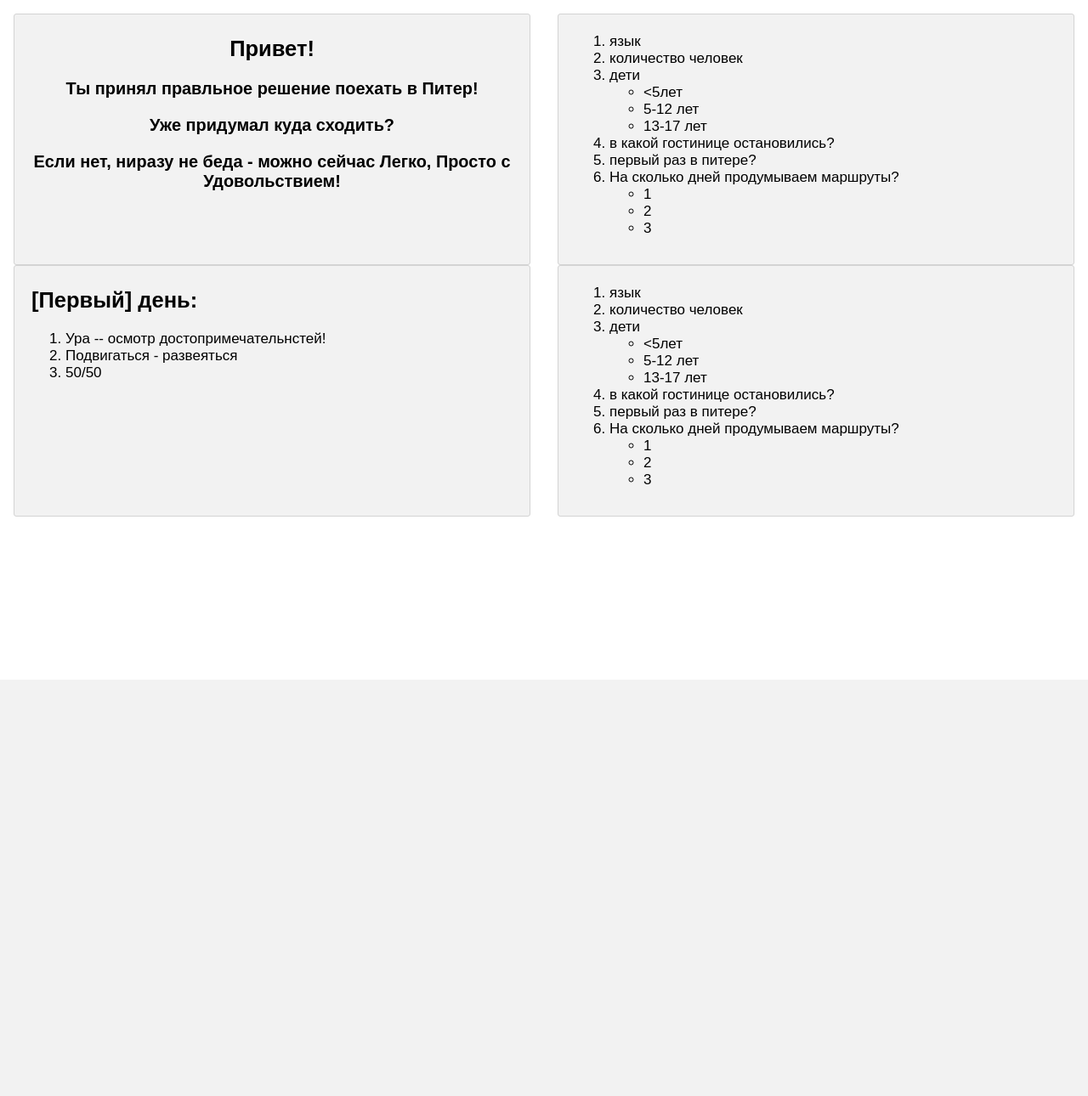
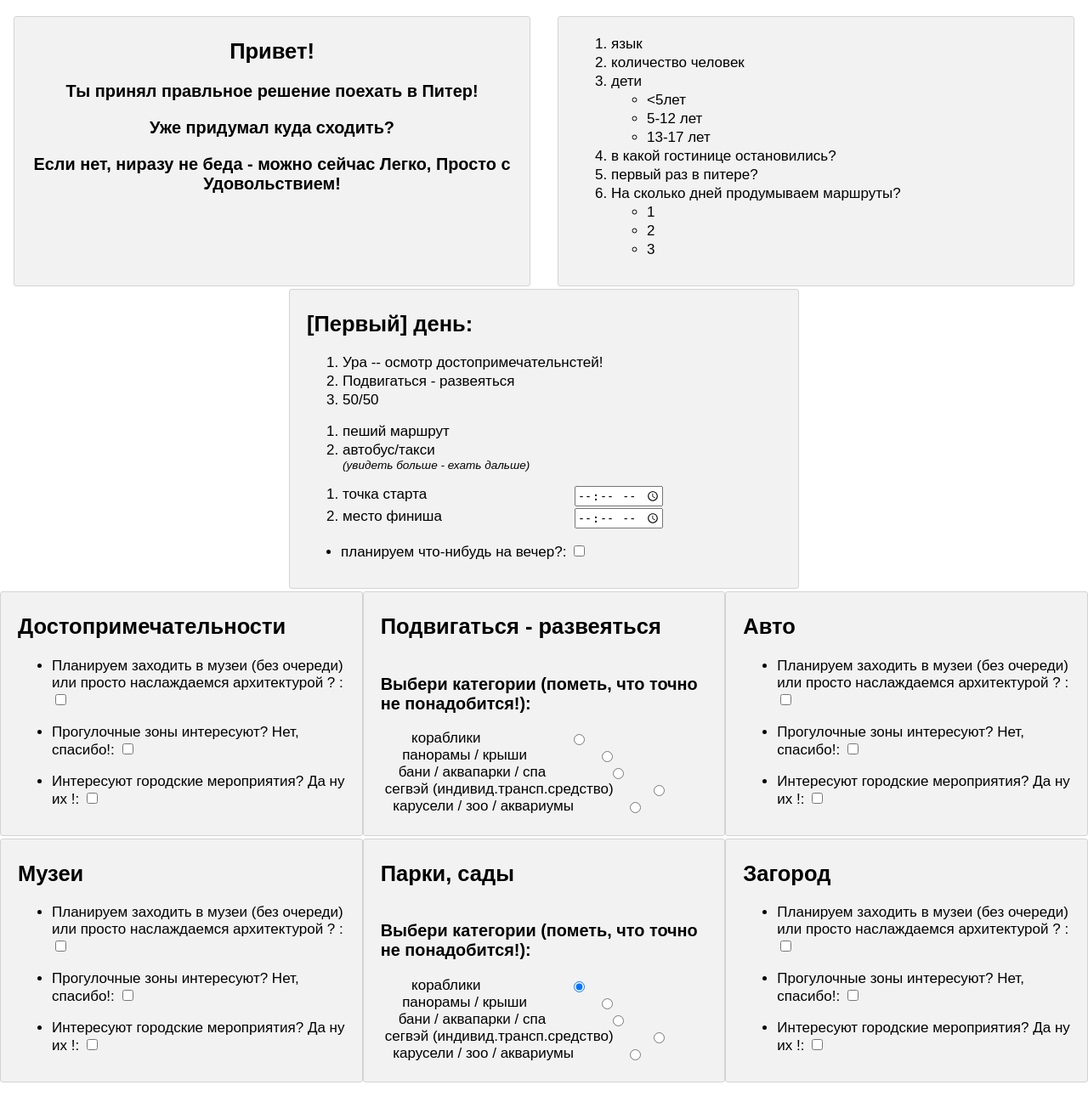
Before and after one commit to emisdb/practice, a PHP site: page /index.html in a window 1280 px wide. Shown: the whole page at 85% size. Before the commit the page ends 800 px from the top, so only its background shows below. Run offline with PHP 8.4, Linux system fonts and the light colour scheme.

Commit message:
page index is set with info

```diff
--- a/css/styles.css
+++ b/css/styles.css
@@ -13,13 +13,25 @@ body {
     display: -ms-flexbox; /* IE10 */
     display: flex;
     align-items: stretch;
+    justify-content: space-around;
+    flex-direction: row ;
+
     /*
     -ms-flex-wrap: wrap; !* IE10 *!
     flex-wrap: wrap;
     */
     margin: 0 -16px;
 }
-
+.row-column{
+    display: -ms-flexbox; /* IE10 */
+    display: flex;
+    align-items: stretch;
+    justify-content: space-around;
+    flex-direction: column ;
+}
+.big {
+    margin-top: 3px;
+}
 .col-25 {
     -ms-flex: 25%; /* IE10 */
     flex: 25%;
@@ -41,7 +53,9 @@ body {
 .col-75 {
     padding: 0 16px;
 }
-
+.col-sized{
+    flex-basis: 600px;
+}
 .container {
     background-color: #f2f2f2;
     padding: 5px 20px 15px 20px;
@@ -52,3 +66,10 @@ body {
 .central{
     text-align: center;
 }
+.notes {
+    font-size: .8em;
+    font-style: oblique;
+}
+.container ol li{
+    margin:2px;
+}
--- a/index.html
+++ b/index.html
@@ -8,16 +8,17 @@
     <link rel="stylesheet" href="https://cdnjs.cloudflare.com/ajax/libs/font-awesome/4.7.0/css/font-awesome.min.css">
 </head>
 <body>
-<div class="row">
+
+<div class="row big">
     <div class="col-50">
         <div class="central container">
-        <h2>Привет!</h2>
-        <h3>Ты принял правльное решение поехать в Питер!</h3>
-        <h3>Уже придумал куда сходить?</h3>
+            <h2>Привет!</h2>
+            <h3>Ты принял правльное решение поехать в Питер!</h3>
+            <h3>Уже придумал куда сходить?</h3>
 
-        <h3>Если нет, ниразу не беда
-            - можно сейчас
-            Легко, Просто с Удовольствием!</h3>
+            <h3>Если нет, ниразу не беда
+                - можно сейчас
+                Легко, Просто с Удовольствием!</h3>
         </div>
     </div>
     <div class="col-50">
@@ -69,8 +70,8 @@
 
     </div>
 </div>
-<div class="row">
-    <div class="col-50">
+<div class="row big">
+    <div class="col-sized">
         <div class="container">
             <h2>[Первый] день:</h2>
             <ol>
@@ -84,58 +85,216 @@
                     50/50
                 </li>
             </ol>
-
-         </div>
-    </div>
-    <div class="col-50">
-        <div class="container">
             <ol>
                 <li>
-                    язык
+                    пеший маршрут
                 </li>
                 <li>
-                    количество человек
+                    автобус/такси
+                    <div class="notes">
+                        (увидеть больше - ехать дальше)
+                    </div>
                 </li>
+            </ol>
+            <ol>
                 <li>
-                    дети
-                    <ul>
-                        <li>
-                            &lt;5лет
-                        </li>
-                        <li>
-                            5-12 лет
-                        </li>
-                        <li>
-                            13-17 лет
-                        </li>
-                    </ul>
+                    <div class="row">
+                        <div class="col-50">
+                            точка старта
+                        </div>
+                        <div class="col-50">
+                            <input type="time" id="time_start" name="start" min="00:00" max="23:59" placeholder="08:00">
+                       </div>
+                    </div>
+                 </li>
+                <li>
+                    <div class="row">
+                        <div class="col-50">
+                            место финиша
+                        </div>
+                        <div class="col-50">
+                            <input type="time" id="time_finish" name="start" min="00:00" max="23:59" placeholder="08:00">
+                       </div>
+                    </div>
                 </li>
+            </ol>
+            <ul>
                 <li>
-                    в какой гостинице остановились?
+                планируем что-нибудь на вечер?: <input type="checkbox" id="myCheck" value=1>
                 </li>
+            </ul>
+        </div>
+    </div>
+</div>
+<div class="row big">
+    <div class="col-sized">
+        <div class="container">
+            <h2>Достопримечательности</h2>
+            <ul>
                 <li>
-                    первый раз в питере?
+                    Планируем заходить в музеи (без очереди)
+                    или просто наслаждаемся архитектурой ? :
+                    <input type="checkbox" id="myCheck" value=1>
                 </li>
+            </ul>
+            <ul>
                 <li>
-                    На сколько дней продумываем маршруты?
-                    <ul>
-                        <li>
-                            1
-                        </li>
-                        <li>
-                            2
-                        </li>
-                        <li>
-                            3
-                        </li>
-                    </ul>
+                    Прогулочные зоны интересуют?
+                    Нет, спасибо!:
+                    <input type="checkbox" id="myCheck" value=1>
                 </li>
+            </ul>
+            <ul>
+                <li>
+                    Интересуют городские мероприятия?
+                    Да ну их !:
+                    <input type="checkbox" id="myCheck" value=1>
+                </li>
+            </ul>
+        </div>
 
-            </ol>
+    </div>
+    <div class="col-sized">
+        <div class="container">
+            <h2>Подвигаться - развеяться</h2>
+            <div class="row-column">
+                <h3>Выбери категории (пометь, что точно не понадобится!):</h3>
+                <label class="row">кораблики
+                    <input type="radio" checked="checked" name="radio">
+                    <span class="checkmark"></span>
+                </label>
+                <label class="row"> панорамы / крыши
+                    <input type="radio" name="radio">
+                    <span class="checkmark"></span>
+                </label>
+                <label class="row">бани / аквапарки / спа
+                    <input type="radio" name="radio">
+                    <span class="checkmark"></span>
+                </label>
+                <label class="row">сегвэй (индивид.трансп.средство)
+                    <input type="radio" name="radio">
+                    <span class="checkmark"></span>
+                </label>
+                <label class="row">карусели / зоо / аквариумы
+                    <input type="radio" name="radio">
+                    <span class="checkmark"></span>
+                </label>
+            </div>
+         </div>
+
+    </div>
+    <div class="col-sized">
+        <div class="container">
+            <h2>Авто</h2>
+            <ul>
+                <li>
+                    Планируем заходить в музеи (без очереди)
+                    или просто наслаждаемся архитектурой ? :
+                    <input type="checkbox" id="myCheck" value=1>
+                </li>
+            </ul>
+            <ul>
+                <li>
+                    Прогулочные зоны интересуют?
+                    Нет, спасибо!:
+                    <input type="checkbox" id="myCheck" value=1>
+                </li>
+            </ul>
+            <ul>
+                <li>
+                    Интересуют городские мероприятия?
+                    Да ну их !:
+                    <input type="checkbox" id="myCheck" value=1>
+                </li>
+            </ul>
         </div>
 
     </div>
 </div>
+<div class="row big">
+    <div class="col-sized">
+        <div class="container">
+            <h2>Музеи</h2>
+            <ul>
+                <li>
+                    Планируем заходить в музеи (без очереди)
+                    или просто наслаждаемся архитектурой ? :
+                    <input type="checkbox" id="myCheck" value=1>
+                </li>
+            </ul>
+            <ul>
+                <li>
+                    Прогулочные зоны интересуют?
+                    Нет, спасибо!:
+                    <input type="checkbox" id="myCheck" value=1>
+                </li>
+            </ul>
+            <ul>
+                <li>
+                    Интересуют городские мероприятия?
+                    Да ну их !:
+                    <input type="checkbox" id="myCheck" value=1>
+                </li>
+            </ul>
+        </div>
 
+    </div>
+    <div class="col-sized">
+        <div class="container">
+            <h2>Парки, сады</h2>
+            <div class="row-column">
+                <h3>Выбери категории (пометь, что точно не понадобится!):</h3>
+                <label class="row">кораблики
+                    <input type="radio" checked="checked" name="radio">
+                    <span class="checkmark"></span>
+                </label>
+                <label class="row"> панорамы / крыши
+                    <input type="radio" name="radio">
+                    <span class="checkmark"></span>
+                </label>
+                <label class="row">бани / аквапарки / спа
+                    <input type="radio" name="radio">
+                    <span class="checkmark"></span>
+                </label>
+                <label class="row">сегвэй (индивид.трансп.средство)
+                    <input type="radio" name="radio">
+                    <span class="checkmark"></span>
+                </label>
+                <label class="row">карусели / зоо / аквариумы
+                    <input type="radio" name="radio">
+                    <span class="checkmark"></span>
+                </label>
+            </div>
+        </div>
+
+    </div>
+    <div class="col-sized">
+        <div class="container">
+            <h2>Загород</h2>
+            <ul>
+                <li>
+                    Планируем заходить в музеи (без очереди)
+                    или просто наслаждаемся архитектурой ? :
+                    <input type="checkbox" id="myCheck" value=1>
+                </li>
+            </ul>
+            <ul>
+                <li>
+                    Прогулочные зоны интересуют?
+                    Нет, спасибо!:
+                    <input type="checkbox" id="myCheck" value=1>
+                </li>
+            </ul>
+            <ul>
+                <li>
+                    Интересуют городские мероприятия?
+                    Да ну их !:
+                    <input type="checkbox" id="myCheck" value=1>
+                </li>
+            </ul>
+        </div>
+
+    </div>
+</div>
 </body>
 </html>
```
